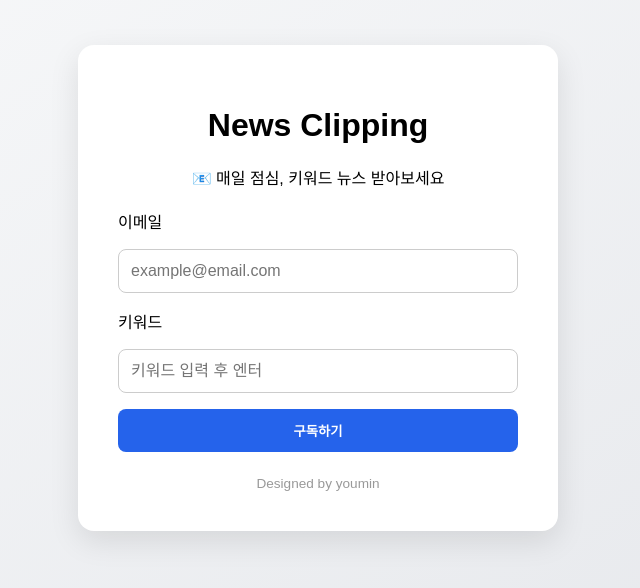
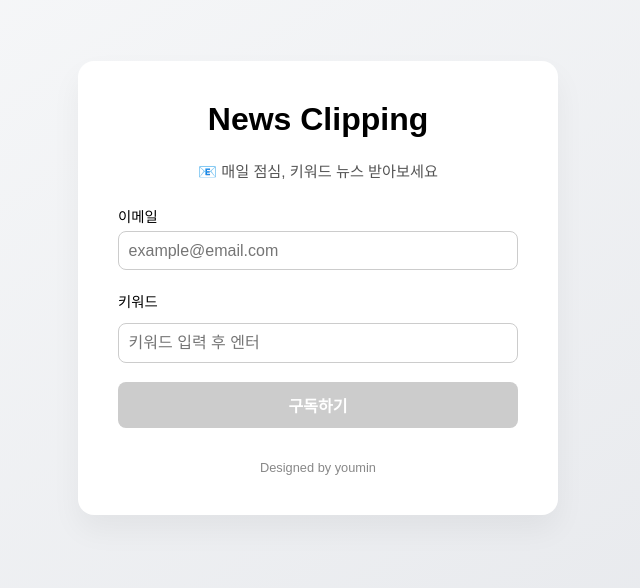
Before and after one commit to youminlee/news-clipping, a Next.js app: page / in a window 1280 px wide. Shown: the part 112-700 px from the top of the page, without its empty margins (322-962 px from the left). Built offline with nearby package versions, Linux system fonts and the light colour scheme.

Commit message:
feat: Enter multiple keywords

```diff
--- a/app/page.tsx
+++ b/app/page.tsx
@@ -1,29 +1,102 @@
 "use client";
-import "./reset.css"; // 이거 추가
+import React, { useState } from "react";
+import "./reset.css";
 
 export default function Home() {
+  const [email, setEmail] = useState("");
+  const [keyword, setKeyword] = useState("");
+  const [keywords, setKeywords] = useState<string[]>([]);
+  const [submitted, setSubmitted] = useState(false);
+  const [loading, setLoading] = useState(false);
+  const [error, setError] = useState("");
+
+  const addKeyword = () => {
+    const trimmed = keyword.trim();
+    if (trimmed && !keywords.includes(trimmed)) {
+      setKeywords([...keywords, trimmed]);
+      setKeyword("");
+    }
+  };
+
+  const removeKeyword = (kw: string) => {
+    setKeywords(keywords.filter((k) => k !== kw));
+  };
+
+  const handleSubmit = async (e: React.FormEvent) => {
+    e.preventDefault();
+    setLoading(true);
+    setError("");
+    try {
+      const res = await fetch("/api/subscribe", {
+        method: "POST",
+        headers: { "Content-Type": "application/json" },
+        body: JSON.stringify({ email, keywords }),
+      });
+      if (!res.ok) throw new Error("Failed to subscribe");
+      setSubmitted(true);
+    } catch (err: any) {
+      setError(err.message);
+    } finally {
+      setLoading(false);
+    }
+  };
+
   return (
-    <html lang="ko">
-      <head>
-        <title>News Clipping</title>
-        <meta name="viewport" content="width=device-width, initial-scale=1" />
-      </head>
-      <body>
     <div className="full-wrapper">
       <div className="card">
         <h1>News Clipping</h1>
-            <p>📧 매일 점심, 키워드 뉴스 받아보세요</p>
-            <form>
-              <label>이메일</label>
-              <input type="email" placeholder="example@email.com" />
-              <label>키워드</label>
-              <input type="text" placeholder="키워드 입력 후 엔터" />
-              <button type="submit">구독하기</button>
+        <p className="subtitle">📧 매일 점심, 키워드 뉴스 받아보세요</p>
+
+        {submitted ? (
+          <div className="success">🎉 구독이 완료되었습니다!</div>
+        ) : (
+          <form onSubmit={handleSubmit}>
+            <label>
+              이메일
+              <input
+                type="email"
+                value={email}
+                onChange={(e) => setEmail(e.target.value)}
+                placeholder="example@email.com"
+                required
+              />
+            </label>
+
+            <label>
+              키워드
+              <div className="keywords">
+                {keywords.map((kw) => (
+                  <span className="tag" key={kw}>
+                    {kw}
+                    <button type="button" onClick={() => removeKeyword(kw)}>
+                      ×
+                    </button>
+                  </span>
+                ))}
+              </div>
+              <input
+                type="text"
+                value={keyword}
+                onChange={(e) => setKeyword(e.target.value)}
+                onKeyDown={(e) => {
+                  if (e.key === "Enter") {
+                    e.preventDefault();
+                    addKeyword();
+                  }
+                }}
+                placeholder="키워드 입력 후 엔터"
+              />
+            </label>
+
+            <button type="submit" disabled={loading || !email || keywords.length === 0}>
+              {loading ? "구독 중..." : "구독하기"}
+            </button>
+            {error && <div className="error">{error}</div>}
           </form>
+        )}
+
         <footer>Designed by youmin</footer>
       </div>
     </div>
-      </body>
-    </html>
   );
 }
--- a/app/reset.css
+++ b/app/reset.css
@@ -1,3 +1,5 @@
+/* app/reset.css */
+
 html,
 body {
   margin: 0;
@@ -8,56 +10,117 @@ body {
 }
 
 .full-wrapper {
+  height: 100vh;
   display: flex;
+  align-items: center;
   justify-content: center;
-  align-items: center;
-  height: 100vh;
-  width: 100vw;
+  padding: 2rem;
 }
 
 .card {
   background: white;
-  padding: 40px;
-  border-radius: 16px;
-  box-shadow: 0 10px 30px rgba(0, 0, 0, 0.1);
+  padding: 2.5rem;
+  max-width: 480px;
   width: 100%;
-  max-width: 480px;
-  box-sizing: border-box;
+  border-radius: 1rem;
+  box-shadow: 0 15px 30px rgba(0, 0, 0, 0.05);
   text-align: center;
 }
 
+h1 {
+  margin-top: 0;
+  font-size: 2rem;
+}
+
+.subtitle {
+  font-size: 0.95rem;
+  color: #555;
+  margin-bottom: 1.5rem;
+}
+
 form {
-  margin-top: 20px;
   display: flex;
   flex-direction: column;
-  gap: 16px;
+  gap: 1.2rem;
   text-align: left;
 }
 
-input {
-  padding: 12px;
-  border-radius: 8px;
-  border: 1px solid #ccc;
-  font-size: 16px;
-  width: 100%;
+label {
+  font-weight: 500;
+  font-size: 0.9rem;
 }
 
-button {
-  padding: 12px;
-  border-radius: 8px;
-  background: #2563eb;
+input[type="email"],
+input[type="text"] {
+  width: 100%;
+  padding: 0.6rem;
+  margin-top: 0.3rem;
+  border: 1px solid #ccc;
+  border-radius: 0.5rem;
+  font-size: 1rem;
+}
+
+button[type="submit"] {
+  background-color: #2563eb;
   color: white;
+  padding: 0.7rem;
   border: none;
+  border-radius: 0.5rem;
   cursor: pointer;
   font-weight: bold;
+  font-size: 1rem;
+  transition: background 0.2s ease-in-out;
 }
 
-button:hover {
-  background: #1e40af;
+button[type="submit"]:hover {
+  background-color: #1e40af;
+}
+
+button[disabled] {
+  background-color: #ccc;
+  cursor: not-allowed;
+}
+
+.keywords {
+  display: flex;
+  flex-wrap: wrap;
+  gap: 0.5rem;
+  margin-top: 0.5rem;
+}
+
+.tag {
+  background: #e0e7ff;
+  color: #3730a3;
+  padding: 0.3rem 0.6rem;
+  border-radius: 999px;
+  font-size: 0.85rem;
+  display: flex;
+  align-items: center;
+  gap: 0.3rem;
+}
+
+.tag button {
+  background: none;
+  border: none;
+  font-weight: bold;
+  color: #4f46e5;
+  cursor: pointer;
+}
+
+.success {
+  font-size: 1.1rem;
+  color: green;
+  margin: 2rem 0;
+}
+
+.error {
+  color: red;
+  font-size: 0.85rem;
+  text-align: center;
 }
 
 footer {
-  margin-top: 24px;
-  font-size: 0.85rem;
-  color: #999;
+  margin-top: 2rem;
+  font-size: 0.8rem;
+  color: #888;
 }
```
Lines whose indentation alone changed are shown as unchanged.
